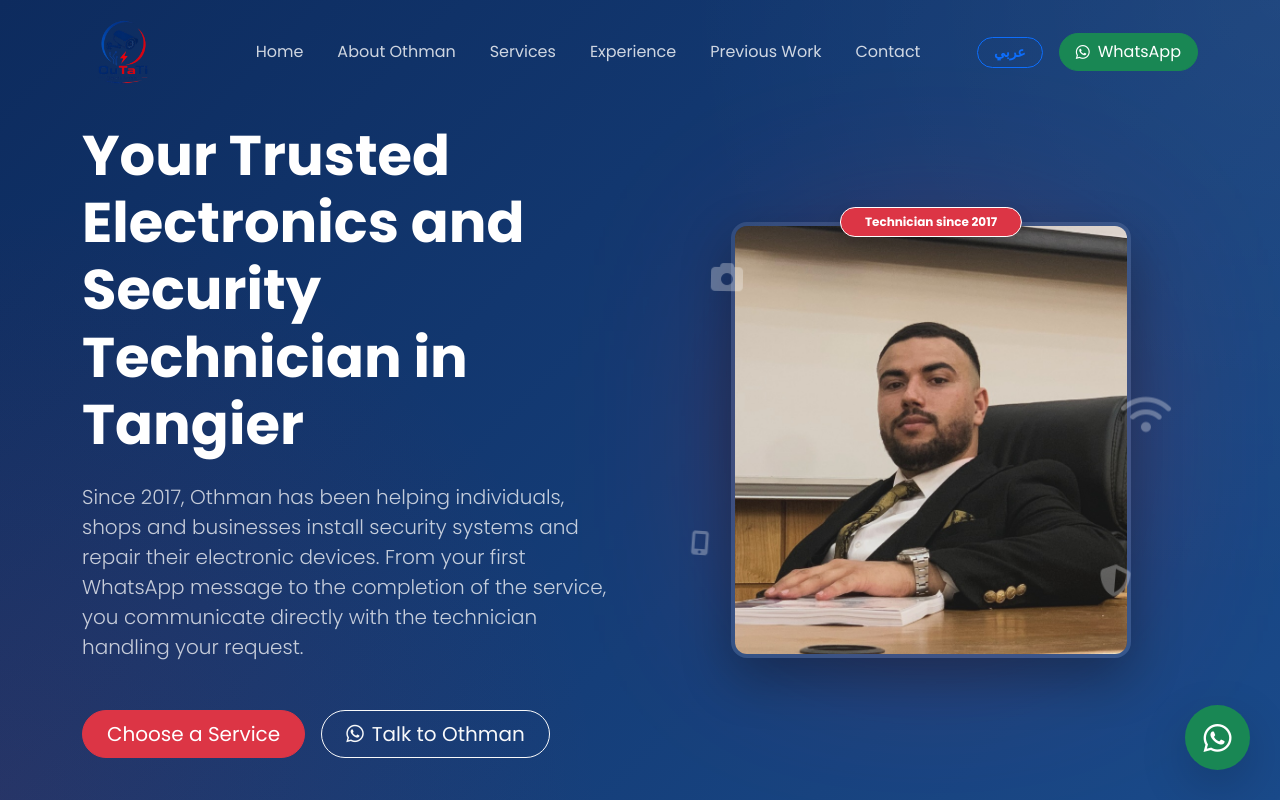
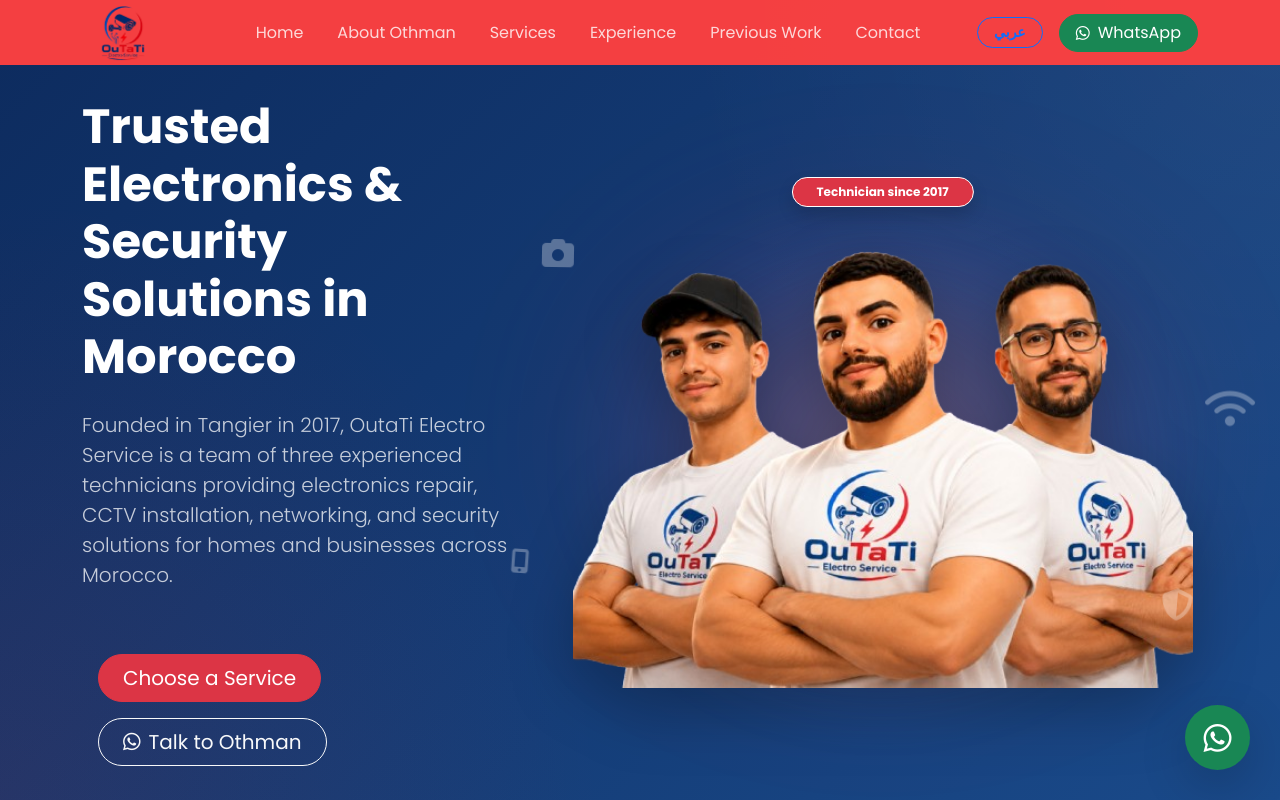
Before and after one commit to mzi2o/outati-electro-service, a website built with Vite: page index.html in a window 1280 px wide. Shown: the top 800 px of the page. Built offline with nearby package versions, Linux system fonts and the light colour scheme.

Commit message:
Fix content of hero section

```diff
--- a/index.html
+++ b/index.html
@@ -75,21 +75,19 @@
 
     <div class="container position-relative z-1">
       <div class="row align-items-center g-5">
-        <div class="col-lg-6 hero-text-col reveal">
+        <div class="col-lg-6 col-xl-5 hero-text-col reveal">
 
-          <h1 class="display-4 fw-bold text-white mb-4"
-            data-en="Your Trusted Electronics and Security Technician in Tangier"
-            data-ar="تقني موثوق للإلكترونيات وأنظمة الحماية بمدينة طنجة">
-            Your Trusted Electronics and Security Technician in Tangier
+          <h1 class="display-5 fw-bold text-white mb-4"
+            data-en="Trusted Electronics & Security Solutions in Morocco"
+            data-ar="شريككم الموثوق في الإلكترونيات وأنظمة الحماية بالمغرب">
+            Trusted Electronics & Security Solutions in Morocco
           </h1>
           <p class="lead text-white text-opacity-75 mb-5"
-            data-en="Since 2017, Othman has been helping individuals, shops and businesses install security systems and repair their electronic devices. From your first WhatsApp message to the completion of the service, you communicate directly with the technician handling your request."
-            data-ar="منذ سنة 2017، يساعد عثمان الأفراد والمحلات والشركات في تركيب أنظمة الحماية وإصلاح الأجهزة الإلكترونية. من أول رسالة عبر واتساب إلى إتمام الخدمة، ستتواصل مباشرة مع التقني المسؤول عن طلبك.">
-            Since 2017, Othman has been helping individuals, shops and businesses install security systems and repair
-            their electronic devices. From your first WhatsApp message to the completion of the service, you communicate
-            directly with the technician handling your request.
+            data-en="Founded in Tangier in 2017, OutaTi Electro Service is a team of three experienced technicians providing electronics repair, CCTV installation, networking, and security solutions for homes and businesses across Morocco."
+            data-ar="تأسست شركة أوطاتي للخدمات الإلكترونية بمدينة طنجة سنة 2017، وتضم اليوم فريقًا من ثلاثة تقنيين ذوي خبرة، يقدمون خدمات إصلاح الأجهزة الإلكترونية، وتركيب كاميرات المراقبة، والشبكات، وأنظمة الحماية للأفراد والشركات في مختلف أنحاء المغرب.">
+           Founded in Tangier in 2017, OutaTi Electro Service is a team of three experienced technicians providing electronics repair, CCTV installation, networking, and security solutions for homes and businesses across Morocco.
           </p>
-          <div class="d-flex flex-wrap gap-3">
+          <div class="d-flex p-3 flex-wrap gap-3">
             <a href="#services" class="btn btn-danger btn-lg rounded-pill px-4" data-en="Choose a Service"
               data-ar="اختر خدمة">Choose a Service</a>
             <a href="https://wa.me/212697362785" target="_blank"
@@ -99,13 +97,13 @@
             </a>
           </div>
         </div>
-        <div class="col-lg-6 position-relative text-center hero-image-col reveal">
+        <div class="col-lg-6 col-xl-7 position-relative text-center hero-image-col reveal">
           <div class="hero-image-wrapper mx-auto position-relative">
             <div class="hero-image-glow"></div>
-            <img src="./public/images/othman.jpg" alt="Othman - Technician"
-              class="img-fluid rounded-4 shadow-lg position-relative hero-img" />
+            <img src="./public/images/team.png" alt="Othman - Technician"
+              class="img-fluid  position-relative hero-img" />
             <div
-              class="position-absolute top-0 start-50 translate-middle badge bg-danger text-white rounded-pill px-4 py-2 shadow border border-white"
+              class="hero-badge position-absolute  translate-middle badge bg-danger text-white rounded-pill px-4 py-2  shadow border border-white"
               data-en="Technician since 2017" data-ar="تقني منذ سنة 2017">
               Technician since 2017
             </div>
@@ -127,7 +125,7 @@
       <div class="row align-items-center g-5">
         <div class="col-lg-5 reveal">
           <div class="about-image-wrapper position-relative">
-            <img src="./public/images/othman.jpg" alt="Othman"
+            <img src="./public/images/otman.png" alt="Othman"
               class="img-fluid rounded-4 shadow-sm w-100 object-fit-cover about-img" />
             <div class="about-dots"></div>
           </div>
--- a/src/style.css
+++ b/src/style.css
@@ -65,7 +65,7 @@
   order: -1;
 }
 #main-nav {
-  min-height: 90px;
+  min-height: 30px;
   padding: 12px 0;
 }
 
@@ -78,7 +78,7 @@
 
 .navbar-logo {
   width: 82px;
-  height: 72px;
+  height: 62px;
   object-fit: contain;
   background: transparent;
   border-radius: 8px;
@@ -132,8 +132,9 @@
 /* Navbar */
 #main-nav {
   transition: var(--transition);
-  padding: 1rem 0;
-  background: transparent;
+  padding: 0.1rem 0;
+  background: #fc4040f7;
+
 }
 #main-nav.scrolled {
   background: white;
@@ -196,23 +197,62 @@
               radial-gradient(circle at bottom left, rgba(220, 38, 38, 0.1) 0%, transparent 40%);
   pointer-events: none;
 }
+
 .hero-image-wrapper {
-  max-width: 400px;
+  width: 100%;
+  max-width: 620px;
+  position: relative;
+}
+
+.hero-img {
+  width: 100%;
+  height: auto;
+  position: relative;
+  z-index: 2;
+  border: none;
+  background: transparent;
+  filter: drop-shadow(0 22px 30px rgba(0, 0, 0, 0.25));
 }
 .hero-image-glow {
   position: absolute;
-  top: 10%;
+  top: 15%;
   left: 10%;
   width: 80%;
-  height: 80%;
+  height: 70%;
   background: var(--accent-red);
   filter: blur(100px);
-  opacity: 0.3;
-  z-radius: 50%;
+  opacity: 0.22;
+  border-radius: 50%;
+  z-index: 0;
 }
 .hero-img {
-  border: 4px solid rgba(255,255,255,0.1);
-  box-shadow: 0 20px 50px rgba(0,0,0,0.3) !important;
+  border: none;
+  background: transparent;
+
+}
+.hero-image-wrapper::before {
+  content: "";
+  position: absolute;
+  width: 100%;
+  height: 100%;
+  top: 5%;
+  left: 0;
+  background: radial-gradient(
+    circle,
+    rgba(255, 255, 255, 0.2) 0%,
+    rgba(59, 130, 246, 0.08) 55%,
+    transparent 80%
+  );
+  filter: blur(25px);
+  border-radius: 50%;
+  z-index: 0;
+}
+.hero-badge{
+    position:absolute;
+
+    left:50%;
+    transform:translateX(-50%);
+    z-index:5;
 }
 .float-icon {
   position: absolute;
```
Also changed, not shown: public/images/otman.png (added), public/images/team.png (added).
